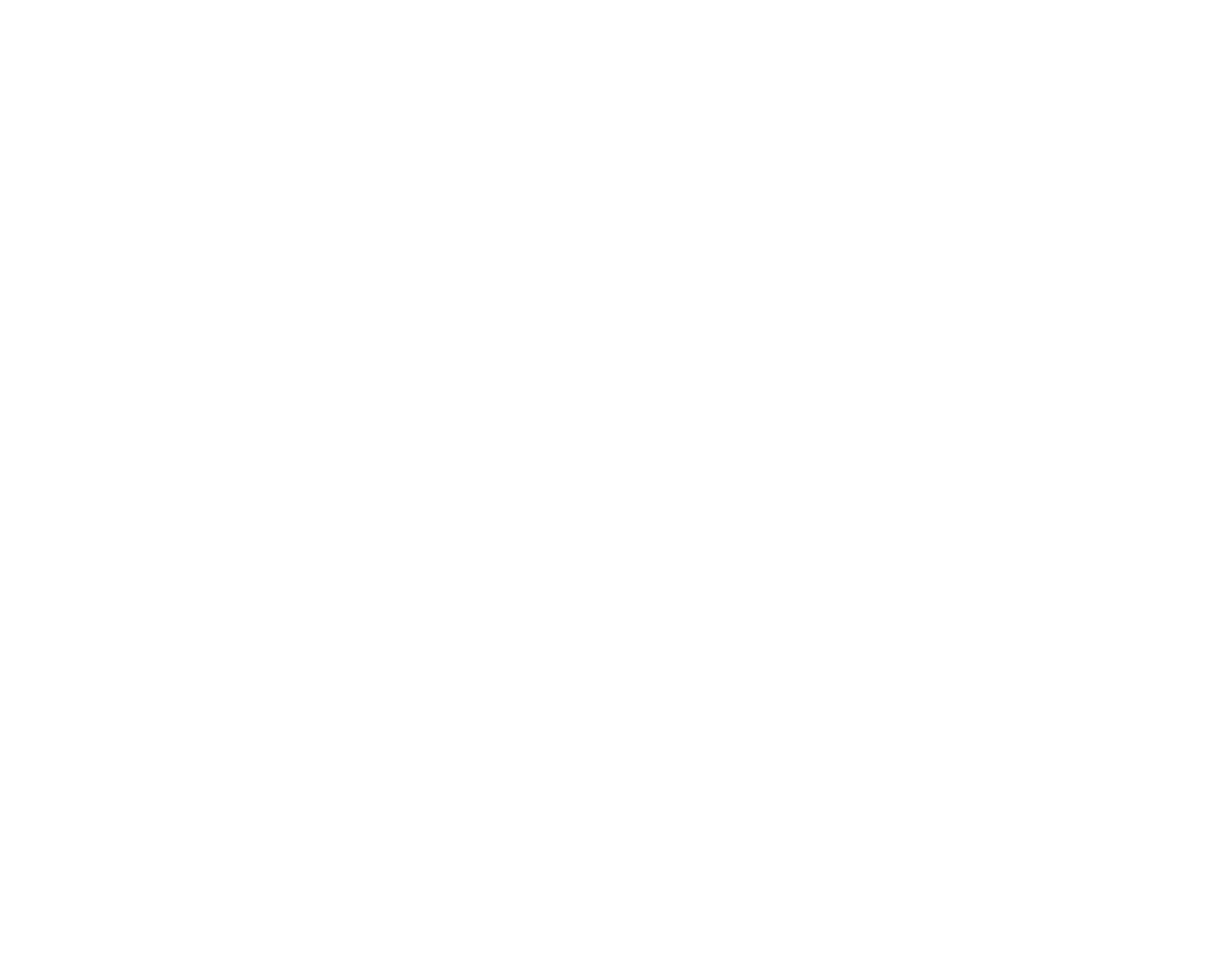
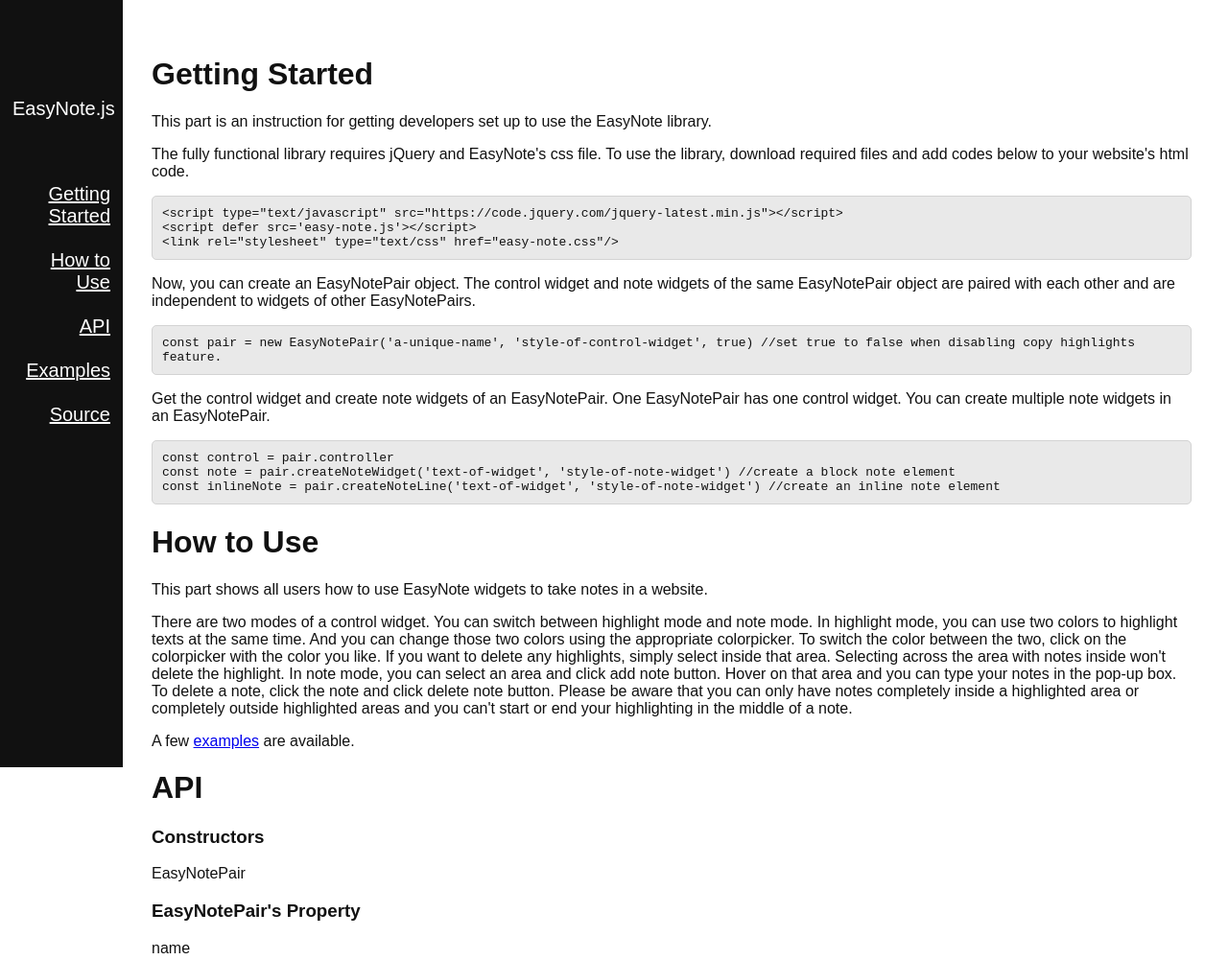
Before and after one commit to OoaLH/EasyNote.js, a website: page pub/documentation.html in a window 1280 px wide. Shown: the whole page at 96% size. Before the commit the page ends 800 px from the top, so only its background shows below. Drawn offline with nearby package versions, Linux system fonts and the light colour scheme.

Commit message:
make it better

```diff
--- a/pub/LandingPage.css
+++ b/pub/LandingPage.css
@@ -1,9 +1,9 @@
 
 body {
   font: 1.2em "Fira Sans", sans-serif;
-      background: #B24592;  /* fallback for old browsers */
-      background: -webkit-linear-gradient(to right, #F15F79, #B24592);  /* Chrome 10-25, Safari 5.1-6 */
-      background: linear-gradient(to right, #F15F79, #B24592); /* W3C, IE 10+/ Edge, Firefox 16+, Chrome 26+, Opera 12+, Safari 7+ */
+  background: #B24592;
+  background: -webkit-linear-gradient(to right, #F15F79, #B24592);
+  background: linear-gradient(to right, #F15F79, #B24592);
   }
 
   a {
@@ -91,15 +91,15 @@
   #contacts {
       margin: auto;
       padding: 20px;
-      background: #B24592;  /* fallback for old browsers */
-      background: -webkit-linear-gradient(to right, #F15F79, #B24592);  /* Chrome 10-25, Safari 5.1-6 */
-      background: linear-gradient(to right, #F15F79, #B24592); /* W3C, IE 10+/ Edge, Firefox 16+, Chrome 26+, Opera 12+, Safari 7+ */
+      background: #B24592;
+      background: -webkit-linear-gradient(to right, #F15F79, #B24592);
+      background: linear-gradient(to right, #F15F79, #B24592);
       width: 90%;
       transition: all 1.7s ease;
       border-radius: 10px;
       text-align: center;
   }
   #contacts:hover{
-      background: #B24592;  /* fallback for old browsers */
+      background: #B24592;
       box-shadow: 5px 5px 40px #F15F79;
   }
--- a/pub/analytical.css
+++ b/pub/analytical.css
@@ -7,8 +7,8 @@
 
 header {
     padding: 10px;
-    background: #B24592;  /* fallback for old browsers */
-    background: -webkit-linear-gradient(to right, #F15F79, #B24592);  /* Chrome 10-25, Safari 5.1-6 */
+    background: #B24592;
+    background: -webkit-linear-gradient(to right, #F15F79, #B24592);
     background: linear-gradient(to right, #F15F79, #B24592);
     height: 150px;
     text-align: center;
--- /dev/null
+++ b/pub/documentation.css
@@ -0,0 +1,60 @@
+
+
+/* base demo layout styles
+---------------------------*/
+* {
+	box-sizing: border-box;
+}
+body {
+  background: #fff;
+  min-height: 100vh;
+}
+
+
+
+/* header, left nav bar
+---------------------------*/
+header {
+	display: block;
+	width: 8.00rem; /* 120px */
+	padding: 13px;
+	position: fixed;
+	left: 0;
+	top: 0;
+	right: auto;
+	bottom: 0;
+	z-index: 100;
+    font-size: 20px;
+	background: #111;
+	color: white;
+	font-family: Arial, Helvetica, sans-serif;
+	text-align: right;
+}
+
+nav a {
+    color: white;
+
+
+}
+
+
+/* main layout
+---------------------------*/
+main {
+  display: block;
+  min-height: 100vh;
+  width: calc(100% - 7.500rem);
+  margin-left: 7.500rem;
+  padding: 30px;
+  font-family: Arial, Helvetica, sans-serif;
+  color: #2E3558;
+  color: #111;
+  text-align: left;
+}
+
+.code {
+    background: rgb(233, 233, 233);
+    padding: 10px;
+    border: 1px solid rgb(211, 211, 211);
+    border-radius: 5px;
+}
--- a/pub/documentation.html
+++ b/pub/documentation.html
@@ -0,0 +1,54 @@
+<head>
+    <script type="text/javascript" src="https://code.jquery.com/jquery-latest.min.js"></script>
+    <link rel="stylesheet" type="text/css" href="documentation.css" />
+</head>
+<body>
+    <header>
+        <nav>
+            <br><br><br><p>EasyNote.js</p>
+            <br><br><a href="#start">Getting Started</a>
+            <br><br><a href="#use">How to Use</a>
+            <br><br><a href="#api">API</a>
+            <br><br><a href="../pub/LandingPage.html">Examples</a>
+            <br><br><a href="">Source</a>
+        </nav>
+    </header>
+    <main class="v-center">
+        <h1 id='start'>
+            Getting Started
+        </h1>
+        <p>This part is an instruction for getting developers set up to use the EasyNote library.</p>
+        <p>The fully functional library requires jQuery and EasyNote's css file. To use the library, download required files and add codes below to your website's html code.</p>
+        <div class='code'>
+        <code>&#60;script type="text/javascript" src="https://code.jquery.com/jquery-latest.min.js">&#60;/script></code>
+        <br><code>&#60;script defer src='easy-note.js'>&#60;/script></code>
+        <br><code>&#60;link rel="stylesheet" type="text/css" href="easy-note.css"/></code>
+        </div>
+        <p>Now, you can create an EasyNotePair object. The control widget and note widgets of the same EasyNotePair object are paired with each other and are independent to widgets of other EasyNotePairs.</p>
+        <div class='code'><code>const pair = new EasyNotePair('a-unique-name', 'style-of-control-widget', true) //set true to false when disabling copy highlights feature.</code></div>
+        <p>Get the control widget and create note widgets of an EasyNotePair. One EasyNotePair has one control widget. You can create multiple note widgets in an EasyNotePair.</p>
+        <div class='code'><code>const control = pair.controller</code>
+        <br><code>const note = pair.createNoteWidget('text-of-widget', 'style-of-note-widget') //create a block note element</code>
+        <br><code>const inlineNote = pair.createNoteLine('text-of-widget', 'style-of-note-widget') //create an inline note element</code>
+        </div>
+        <h1 id='use'>
+            How to Use
+        </h1>
+        <p>This part shows all users how to use EasyNote widgets to take notes in a website.</p>
+        <p>There are two modes of a control widget. You can switch between highlight mode and note mode.
+            In highlight mode, you can use two colors to highlight texts at the same time. And you can change those two colors using the appropriate colorpicker.
+             To switch the color between the two, click on the colorpicker with the color you like. If you want to delete any highlights, simply select inside that area.
+              Selecting across the area with notes inside won't delete the highlight.
+              In note mode, you can select an area and click add note button. Hover on that area and you can type your notes in the pop-up box. To delete a note, click the note and click delete note button.
+               Please be aware that you can only have notes completely inside a highlighted area or completely outside highlighted areas and you can't start or end your highlighting in the middle of a note.
+        </p>
+        <p>A few <a href="../pub/LandingPage.html">examples</a> are available.</p>
+        <h1 id='api'>
+            API
+        </h1>
+        <h3>Constructors</h3>
+        <p>EasyNotePair</p>
+        <h3>EasyNotePair's Property</h3>
+        <p>name</p>
+    </main>
+</body>
--- a/pub/examples.css
+++ b/pub/examples.css
@@ -6,9 +6,9 @@
 }
 header {
     padding: 10px;
-    background: #B24592;  /* fallback for old browsers */
-      background: -webkit-linear-gradient(to right, #F15F79, #B24592);  /* Chrome 10-25, Safari 5.1-6 */
-      background: linear-gradient(to right, #F15F79, #B24592);
+    background: #B24592;
+    background: -webkit-linear-gradient(to right, #F15F79, #B24592);
+    background: linear-gradient(to right, #F15F79, #B24592);
     height: 150px;
     text-align: center;
     font-family: Arial, Helvetica, sans-serif;
@@ -20,10 +20,10 @@
 footer {
     font-family: Arial, Helvetica, sans-serif;
     padding: 10px;
-    background: #B24592;  /* fallback for old browsers */
-      background: -webkit-linear-gradient(to right, #F15F79, #B24592);  /* Chrome 10-25, Safari 5.1-6 */
-      background: linear-gradient(to right, #F15F79, #B24592);
-      color: white;
+    background: #B24592;
+    background: -webkit-linear-gradient(to right, #F15F79, #B24592);
+    background: linear-gradient(to right, #F15F79, #B24592);
+    color: white;
 }
 #articles {
     padding-top: 10px;
```
Also changed, not shown: pub/LandingPage.html (+3 -6 lines), pub/analytical.html (+2 -2 lines), pub/blog.css (+0 -22 lines), pub/blog.html (+2 -2 lines).
